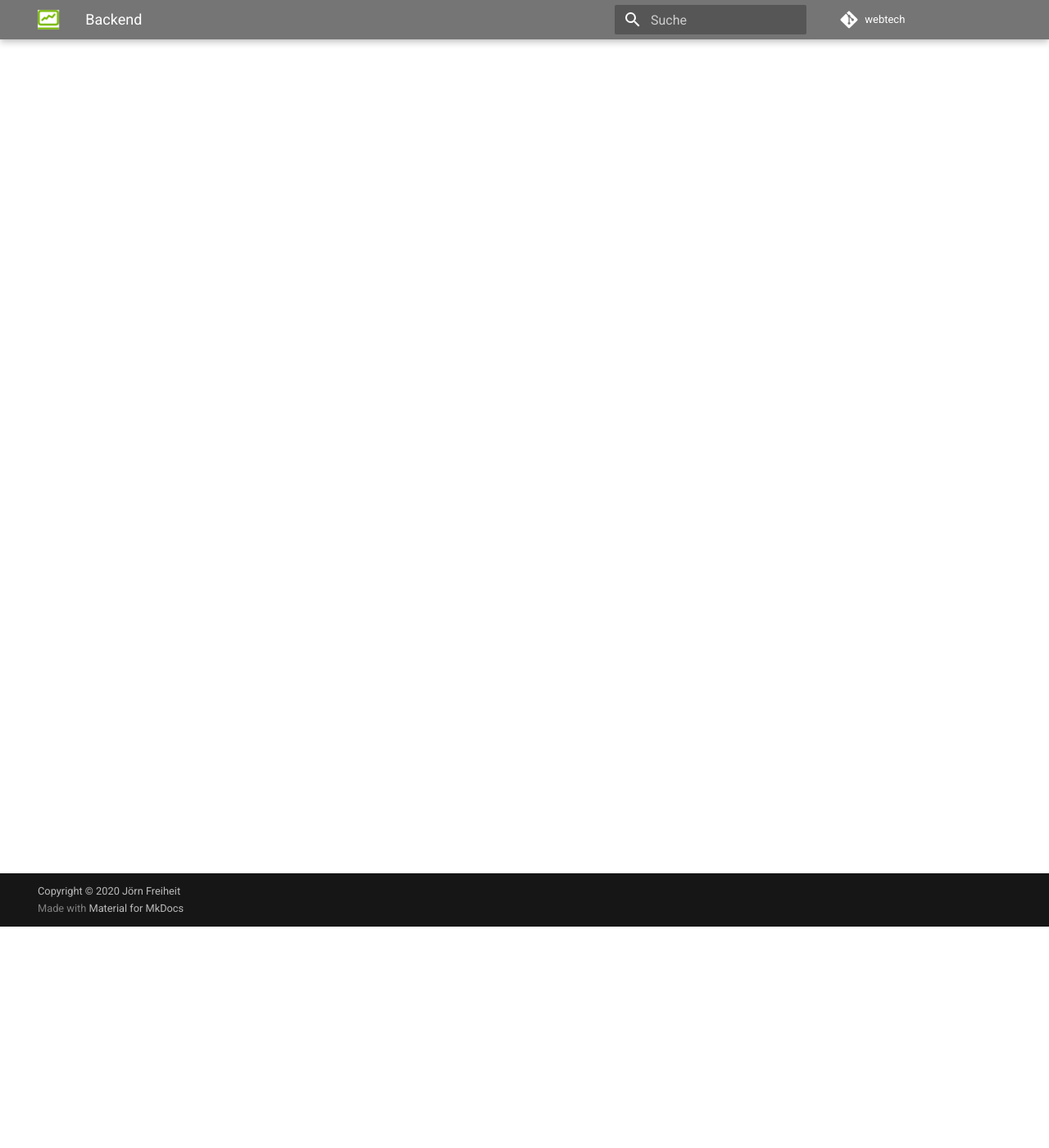
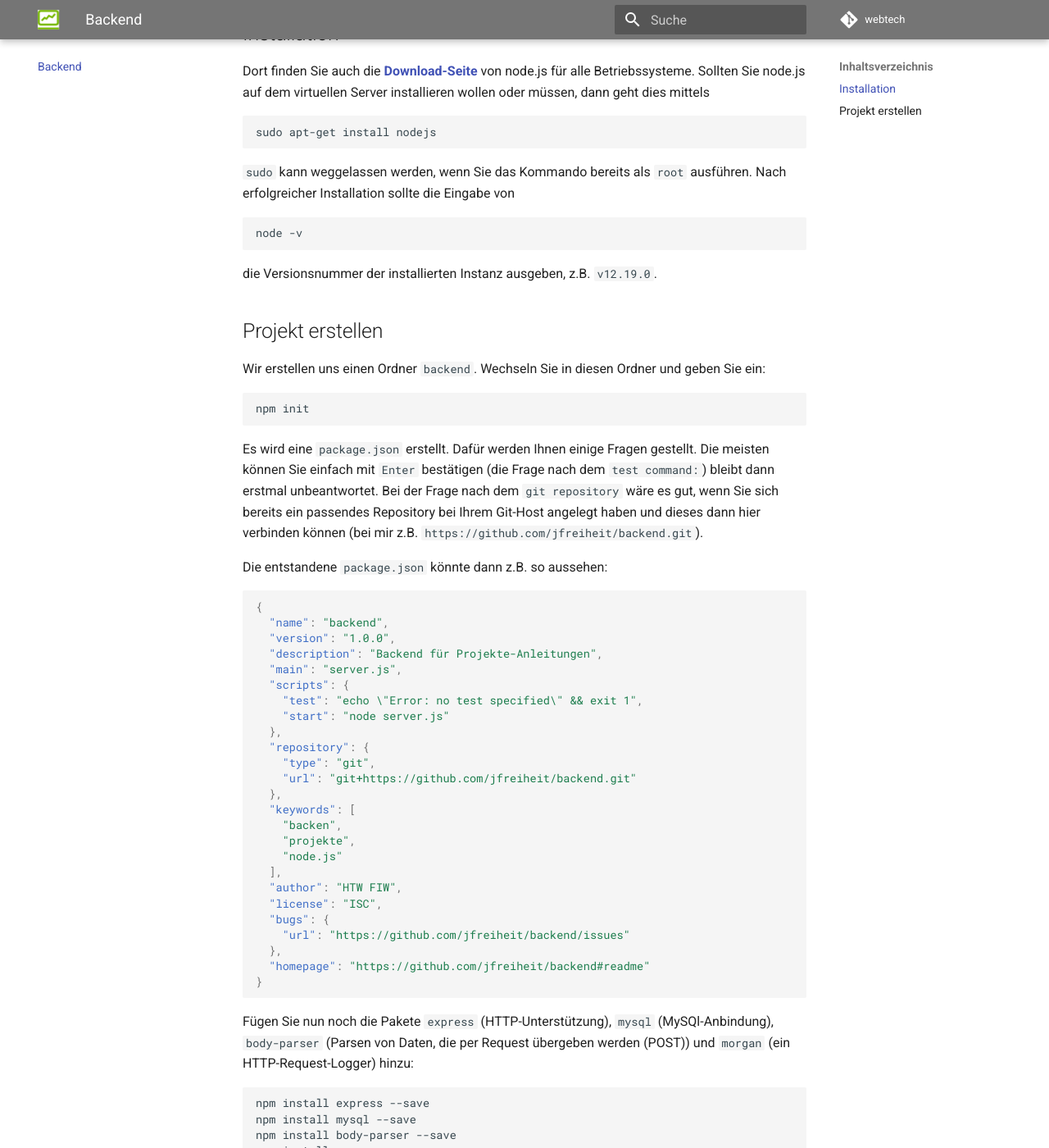
Before and after one commit to jfreiheit/projekte, an MkDocs documentation site: the page built from docs/backend.md, in a window 1280 px wide and 1400 px high, scrolled down 270 px. Shown: the whole window at 82% size. Built offline with MkDocs 1.6.1 and Material for MkDocs 9.7.7, drawn with Linux system fonts in a browser that asks for light colours; comment, search, counter and statistics services are not loaded; some of the changed text lies outside the part shown.

Commit message:
anfang backend

````diff
--- a/docs/backend.md
+++ b/docs/backend.md
@@ -1 +1,109 @@
 # Backend
+
+Zur Implementierung des Backends verwenden wir in dieser Anleitung [**node.js**](https://nodejs.org/).
+
+
+## Installation
+
+Dort finden Sie auch die [**Download-Seite**](https://nodejs.org/en/download/) von node.js für alle Betriebssysteme. Sollten Sie node.js auf dem virtuellen Server installieren wollen oder müssen, dann geht dies mittels
+
+```bash
+sudo apt-get install nodejs
+```
+
+`sudo` kann weggelassen werden, wenn Sie das Kommando bereits als `root` ausführen. Nach erfolgreicher Installation sollte die Eingabe von
+
+```bash
+node -v
+```
+
+die Versionsnummer der installierten Instanz ausgeben, z.B. `v12.19.0`.
+
+## Projekt erstellen
+
+Wir erstellen uns einen Ordner `backend`. Wechseln Sie in diesen Ordner und geben Sie ein:
+
+```bash
+npm init
+```
+
+Es wird eine `package.json` erstellt. Dafür werden Ihnen einige Fragen gestellt. Die meisten können Sie einfach mit `Enter` bestätigen (die Frage nach dem `test command:`) bleibt dann erstmal unbeantwortet. Bei der Frage nach dem `git repository` wäre es gut, wenn Sie sich bereits ein passendes Repository bei Ihrem Git-Host angelegt haben und dieses dann hier verbinden können (bei mir z.B. `https://github.com/jfreiheit/backend.git`).
+
+Die entstandene `package.json` könnte dann z.B. so aussehen:
+
+```json
+{
+  "name": "backend",
+  "version": "1.0.0",
+  "description": "Backend für Projekte-Anleitungen",
+  "main": "server.js",
+  "scripts": {
+    "test": "echo \"Error: no test specified\" && exit 1",
+    "start": "node server.js"
+  },
+  "repository": {
+    "type": "git",
+    "url": "git+https://github.com/jfreiheit/backend.git"
+  },
+  "keywords": [
+    "backen",
+    "projekte",
+    "node.js"
+  ],
+  "author": "HTW FIW",
+  "license": "ISC",
+  "bugs": {
+    "url": "https://github.com/jfreiheit/backend/issues"
+  },
+  "homepage": "https://github.com/jfreiheit/backend#readme"
+}
+```
+
+Fügen Sie nun noch die Pakete `express` (HTTP-Unterstützung), `mysql` (MySQl-Anbindung), `body-parser` (Parsen von Daten, die per Request übergeben werden (POST)) und `morgan` (ein HTTP-Request-Logger) hinzu:
+
+```bash
+npm install express --save
+npm install mysql --save
+npm install body-parser --save
+npm install morgan --save
+```
+
+und in diesem Ordner erstellen wir mithilfe der [**IDE Ihrer Wahl**](./frontend/#ide) eine Datei `index.js`. Diese Datei soll folgenden Inhalt haben (wir fangen erstmal einfach an und bauen uns einen simplen Webserver):
+
+=== "backend/index.js"
+	```javascript
+	const http = require('http');
+
+	const server = http.createServer(function(request, response) {
+	    response.writeHead(200, { 'content-type': 'text/plain; charset=utf-8'});
+	    response.write('Hallo ');
+	    response.end('Projekte !\n')
+	});
+
+	server.listen(8080, () => {
+	    console.log('Server is listening to http://localhost:8080');
+	});
+	```
+
+Diesen können wir nun starten, indem wir im Terminal in den `backend`-Ordner wechseln und dort
+
+```bash
+node index.js
+```
+
+eingeben. Rufen Sie nun Ihren Browser auf und geben als URL `http://localhost:8080/`ein. Noch besser ist es (für später), wenn Sie [**Postman**](https://www.postman.com/) aufrufen und dort in die Zeile neben `GET``http://localhost:8080/' eingeben und dann auf 'Send` drücken. Das Ergebnis sieht dann so aus:
+
+![postman](./files/10_postman_1.png)
+
+Wenn Sie etwas an Ihrem Source Code ändern und die Änderungen ausprobieren möchten, müssen Sie den `node`-Prozess im Terminal immer mit `Ctrl-C` beenden und dann mit `node index.js` erneut starten. Um dies zu umgehen, gibt es `nodemon`. Installieren Sie `nodemon` mit
+
+```bash
+npm install -g nodemon
+```
+
+und führen Ihre Anwendung dann mit
+
+```bash
+nodemon index.js
+```
+aus.
````
Also changed, not shown: docs/files/10_postman_1.png (added), site/backend/index.html, site/files/10_postman_1.png (added), site/search/search_index.json, site/sitemap.xml, 1 other file.
